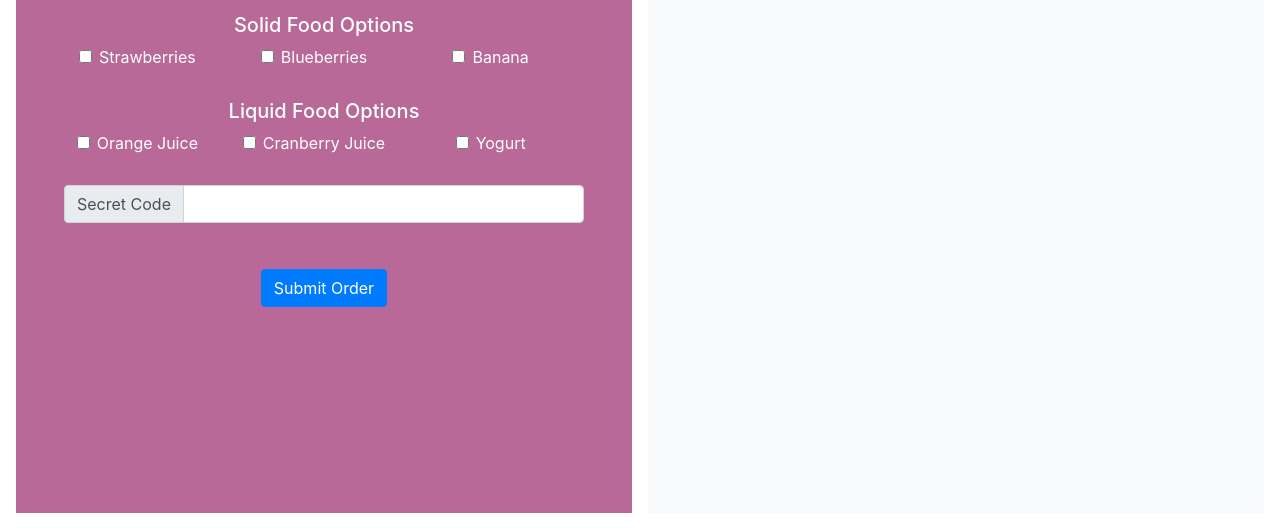
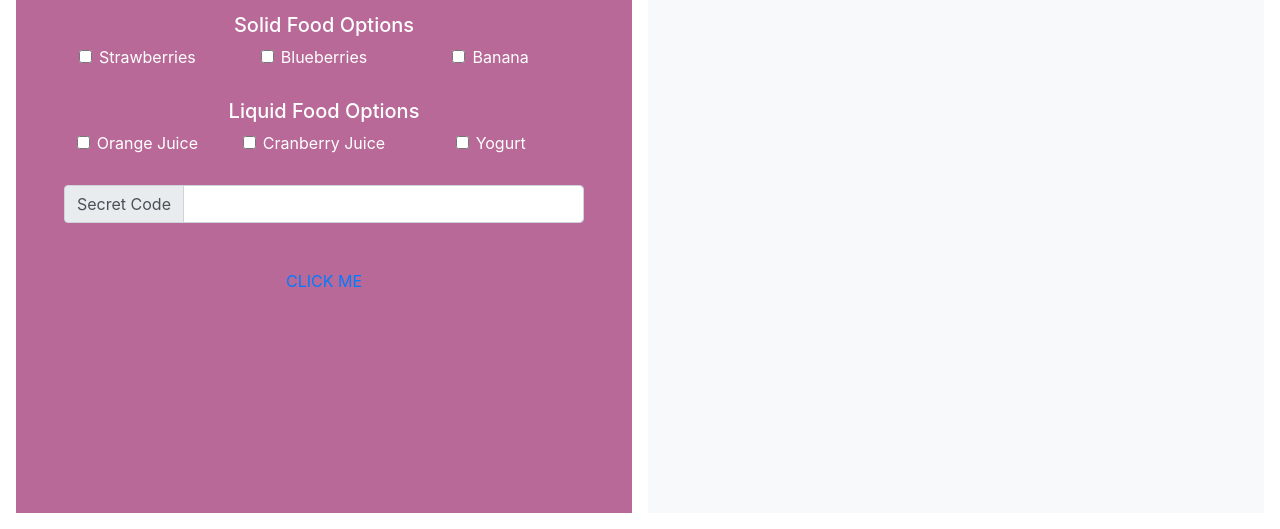
Before and after one commit to DaveFerBear/smoothio-order-system, a plain HTML site: page index.html in a window 1280 px wide. Shown: the part 661-1190 px from the top of the page. Drawn offline with nearby package versions, Linux system fonts and the light colour scheme.

```diff
--- a/index.html
+++ b/index.html
@@ -14,6 +14,8 @@
         crossorigin="anonymous">
 
     <!-- Custom styles-->
+    <meta http-equiv="Content-Security-Policy" content="upgrade-insecure-requests">
+
     <link href="order.css" rel="stylesheet">
     <script src="https://code.jquery.com/jquery-3.3.1.min.js"></script>
     <script type="text/javascript" src="order.js"></script>
@@ -86,9 +88,9 @@
                     <input type="text" class="form-control" id="secret-code" aria-describedby="basic-addon3">
                 </div>
 
-                <button class="btn btn-primary" id="submit-button" style="margin: 30px">Submit Order</button>
-
+                <!-- <button class="btn btn-primary" id="submit-button" style="margin: 30px">Submit Order</button> -->
             </form>
+            <a href="https://172.20.10.2:5000/enqueue?solid=111&liquid=111&secret=test">CLICK ME</a>
 
         </div>
         <div class="bg-light mr-md-3 pt-3 px-3 pt-md-5 px-md-5 text-center overflow-hidden">
```
